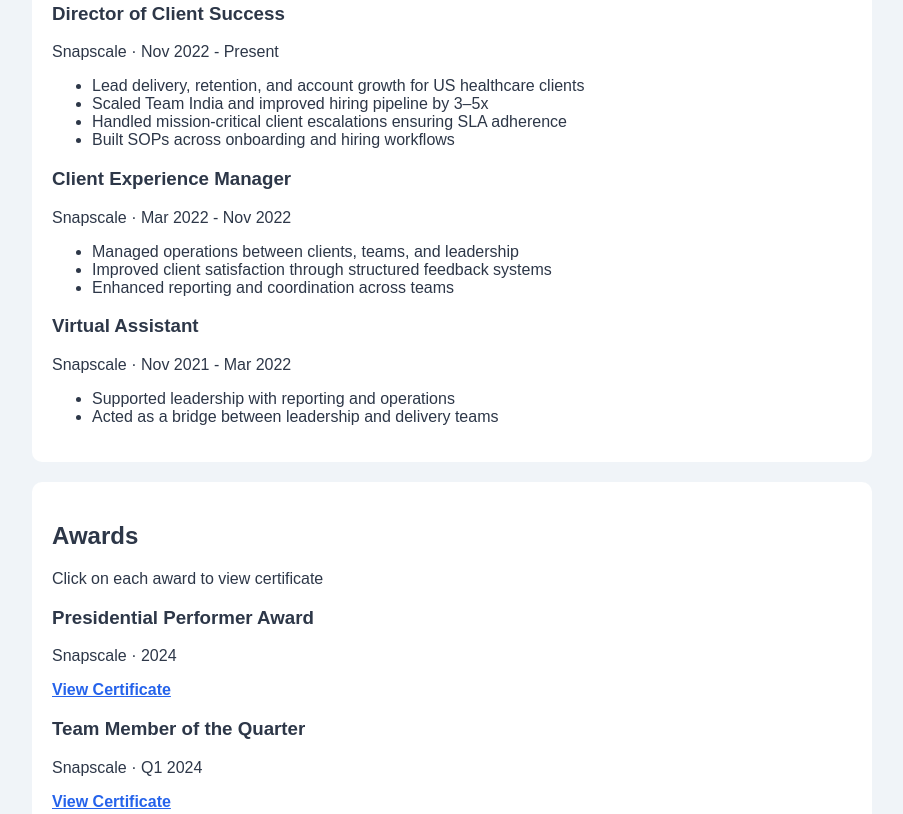
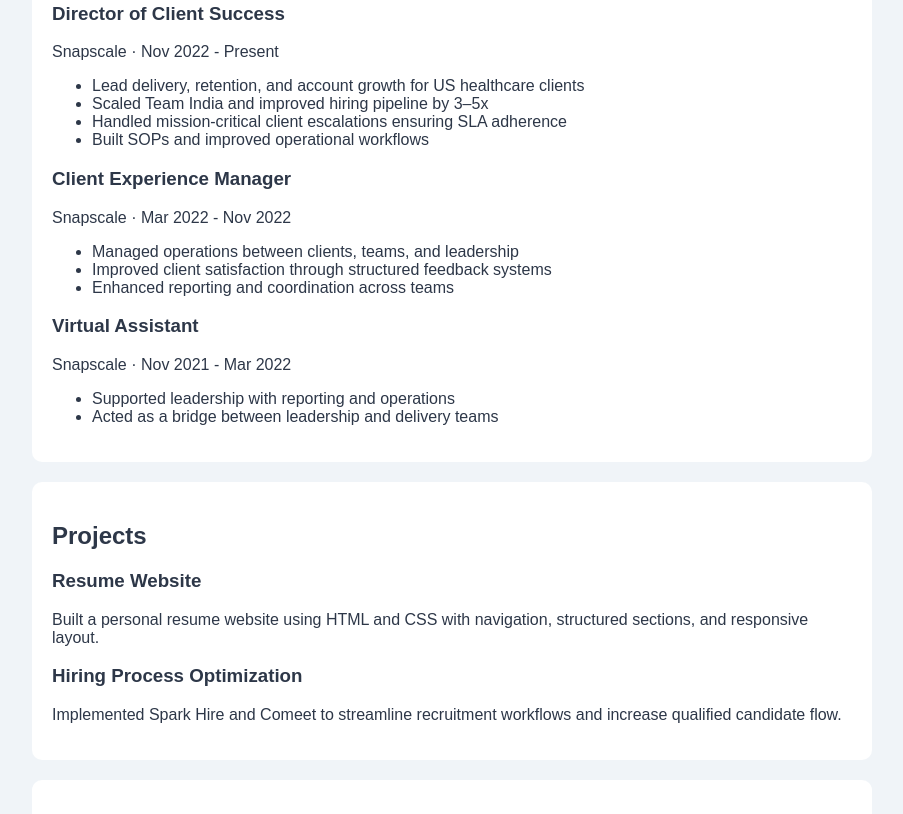
Before and after one commit to Tensai03/My-Resume, a plain HTML site: page index.html in a window 1280 px wide. Shown: the part 738-1552 px from the top of the page, without its empty margins (188-1091 px from the left). Drawn offline with Linux system fonts and the light colour scheme.

Commit message:
Add files via upload

```diff
--- a/index.html
+++ b/index.html
@@ -16,6 +16,7 @@
   <nav>
     <a href="#about">About</a>
     <a href="#experience">Experience</a>
+    <a href="#projects">Projects</a>
     <a href="#awards">Awards</a>
     <a href="#skills">Skills</a>
     <a href="#education">Education</a>
@@ -37,7 +38,7 @@
       <li>Lead delivery, retention, and account growth for US healthcare clients</li>
       <li>Scaled Team India and improved hiring pipeline by 3–5x</li>
       <li>Handled mission-critical client escalations ensuring SLA adherence</li>
-      <li>Built SOPs across onboarding and hiring workflows</li>
+      <li>Built SOPs and improved operational workflows</li>
     </ul>
   </article>
 
@@ -58,6 +59,21 @@
       <li>Supported leadership with reporting and operations</li>
       <li>Acted as a bridge between leadership and delivery teams</li>
     </ul>
+  </article>
+
+</section>
+
+<section id="projects">
+  <h2>Projects</h2>
+
+  <article>
+    <h3>Resume Website</h3>
+    <p>Built a personal resume website using HTML and CSS with navigation, structured sections, and responsive layout.</p>
+  </article>
+
+  <article>
+    <h3>Hiring Process Optimization</h3>
+    <p>Implemented Spark Hire and Comeet to streamline recruitment workflows and increase qualified candidate flow.</p>
   </article>
 
 </section>
```
